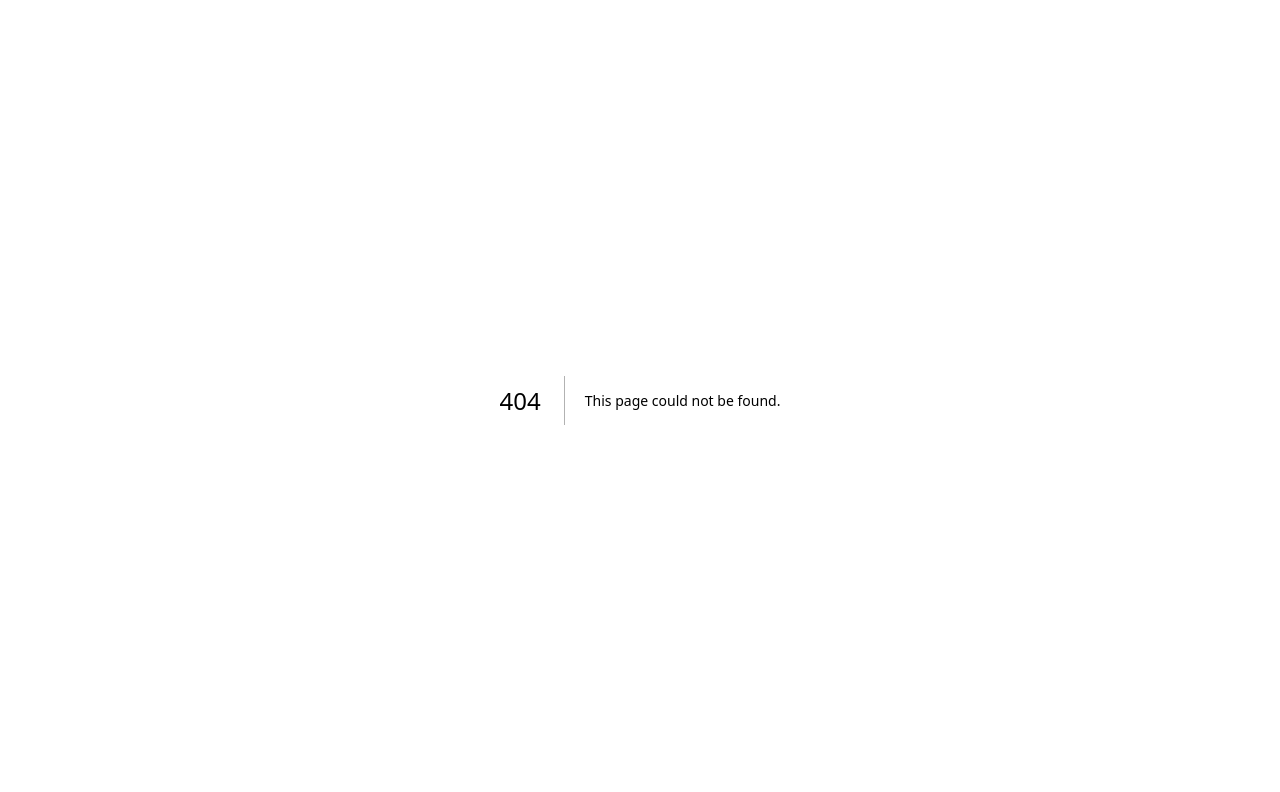
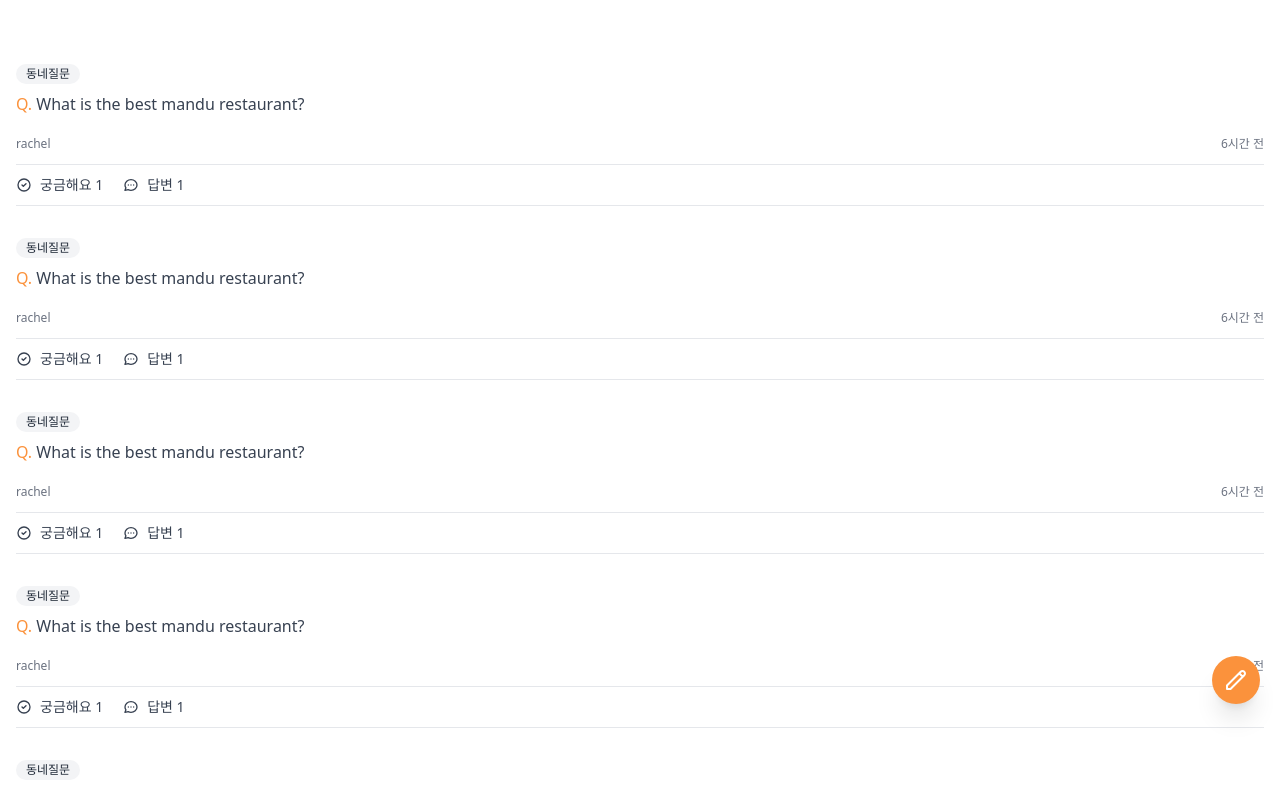
Before and after one commit to BoraParkDev/caroot-market, a Next.js app: page /community in a window 1280 px wide. Before the commit this address had no page. Shown: the top 792 px of the page. Built offline with nearby package versions, Linux system fonts and the light colour scheme.

Commit message:
#feat community page added.

```diff
--- /dev/null
+++ b/src/pages/community/index.tsx
@@ -0,0 +1,77 @@
+import {NextPage} from "next";
+
+const Community: NextPage = () => {
+  const questions = new Array(6).fill(null).map((_, i) => i + 1);
+
+  return (
+    <div className="py-16 px-4 space-y-8">
+      {questions.map((_, i) => (
+        <div key={i} className="flex flex-col items-start">
+        <span
+          className="flex items-center px-2.5 py-0.5 rounded-full text-xs font-medium bg-gray-100 text-gray-800">동네질문</span>
+          <div className="mt-2 text-gray-700">
+            <span className="text-orange-400 font-medium">Q.</span> What is the best mandu restaurant?
+          </div>
+          <div className="mt-5 flex items-center justify-between text-gray-500 font-medium text-xs w-full">
+            <span>rachel</span>
+            <span>6시간 전</span>
+          </div>
+          <div className="flex space-x-5 mt-3 text-gray-700 py-2.5 border-t border-b-[1.2px] w-full">
+          <span className="flex space-x-2 items-center text-sm">
+            <svg
+              className="w-4 h-4"
+              fill="none"
+              stroke="currentColor"
+              viewBox="0 0 24 24"
+              xmlns="http://www.w3.org/2000/svg"
+            >
+              <path
+                strokeLinecap="round"
+                strokeLinejoin="round"
+                strokeWidth="2"
+                d="M9 12l2 2 4-4m6 2a9 9 0 11-18 0 9 9 0 0118 0z"
+              ></path>
+            </svg>
+            <span>궁금해요 1</span>
+          </span>
+            <span className="flex space-x-2 items-center text-sm">
+            <svg
+              className="w-4 h-4"
+              fill="none"
+              stroke="currentColor"
+              viewBox="0 0 24 24"
+              xmlns="http://www.w3.org/2000/svg"
+            >
+              <path
+                strokeLinecap="round"
+                strokeLinejoin="round"
+                strokeWidth="2"
+                d="M8 12h.01M12 12h.01M16 12h.01M21 12c0 4.418-4.03 8-9 8a9.863 9.863 0 01-4.255-.949L3 20l1.395-3.72C3.512 15.042 3 13.574 3 12c0-4.418 4.03-8 9-8s9 3.582 9 8z"
+              ></path>
+            </svg>
+            <span>답변 1</span>
+          </span>
+          </div>
+        </div>))}
+      <button
+        className="fixed hover:bg-orange-500 cursor-pointer transition-colors bottom-24 right-5 shadow-xl bg-orange-400 rounded-full p-3 text-white">
+        <svg
+          className="w-6 h-6"
+          fill="none"
+          stroke="currentColor"
+          viewBox="0 0 24 24"
+          xmlns="http://www.w3.org/2000/svg"
+        >
+          <path
+            strokeLinecap="round"
+            strokeLinejoin="round"
+            strokeWidth="2"
+            d="M15.232 5.232l3.536 3.536m-2.036-5.036a2.5 2.5 0 113.536 3.536L6.5 21.036H3v-3.572L16.732 3.732z"
+          ></path>
+        </svg>
+      </button>
+    </div>
+  );
+};
+
+export default Community;
```
